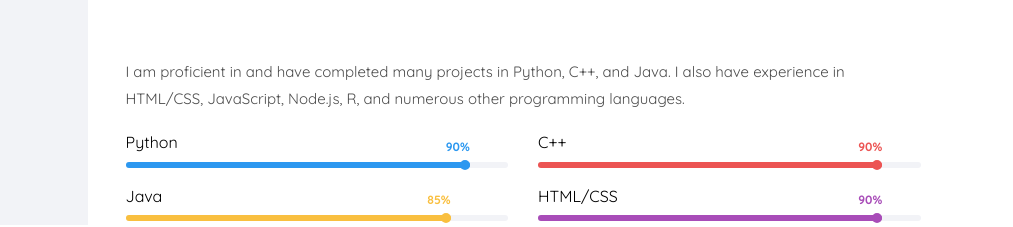
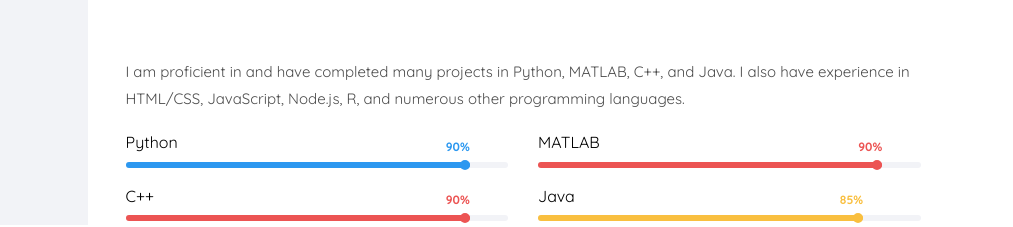
Before and after one commit to leronjulian/leronjulian.github.io, a plain HTML site: page index.html in a window 1280 px wide. Shown: the part 575-802 px from the top of the page, 267-1280 px from the left. Drawn offline with nearby package versions, Linux system fonts and the light colour scheme; files whose address does not match are found by name; a web font is replaced by a local one.

Commit message:
Updated coding bar

```diff
--- a/index.html
+++ b/index.html
@@ -155,13 +155,24 @@
 					</div>
 					<div class="row">
 						<div class="col-md-12 animate-box" data-animate-effect="fadeInLeft">
-							<p>I am proficient in and have completed many projects in Python, C++, and Java. I also have experience in HTML/CSS, JavaScript, Node.js, R, and numerous other programming languages.</p>
+							<p>I am proficient in and have completed many projects in Python, MATLAB, C++, and Java. I also have experience in HTML/CSS, JavaScript, Node.js, R, and numerous other programming languages.</p>
 						</div>
 						<div class="col-md-6 animate-box" data-animate-effect="fadeInLeft">
 							<div class="progress-wrap">
 								<h3>Python</h3>
 								<div class="progress">
 								 	<div class="progress-bar color-1" role="progressbar" aria-valuenow="75"
+								  	aria-valuemin="0" aria-valuemax="100" style="width:90%">
+								    <span>90%</span>
+								  	</div>
+								</div>
+							</div>
+						</div>
+						<div class="col-md-6 animate-box" data-animate-effect="fadeInRight">
+							<div class="progress-wrap">
+								<h3>MATLAB</h3>
+								<div class="progress">
+								 	<div class="progress-bar color-2" role="progressbar" aria-valuenow="60"
 								  	aria-valuemin="0" aria-valuemax="100" style="width:90%">
 								    <span>90%</span>
 								  	</div>
```
